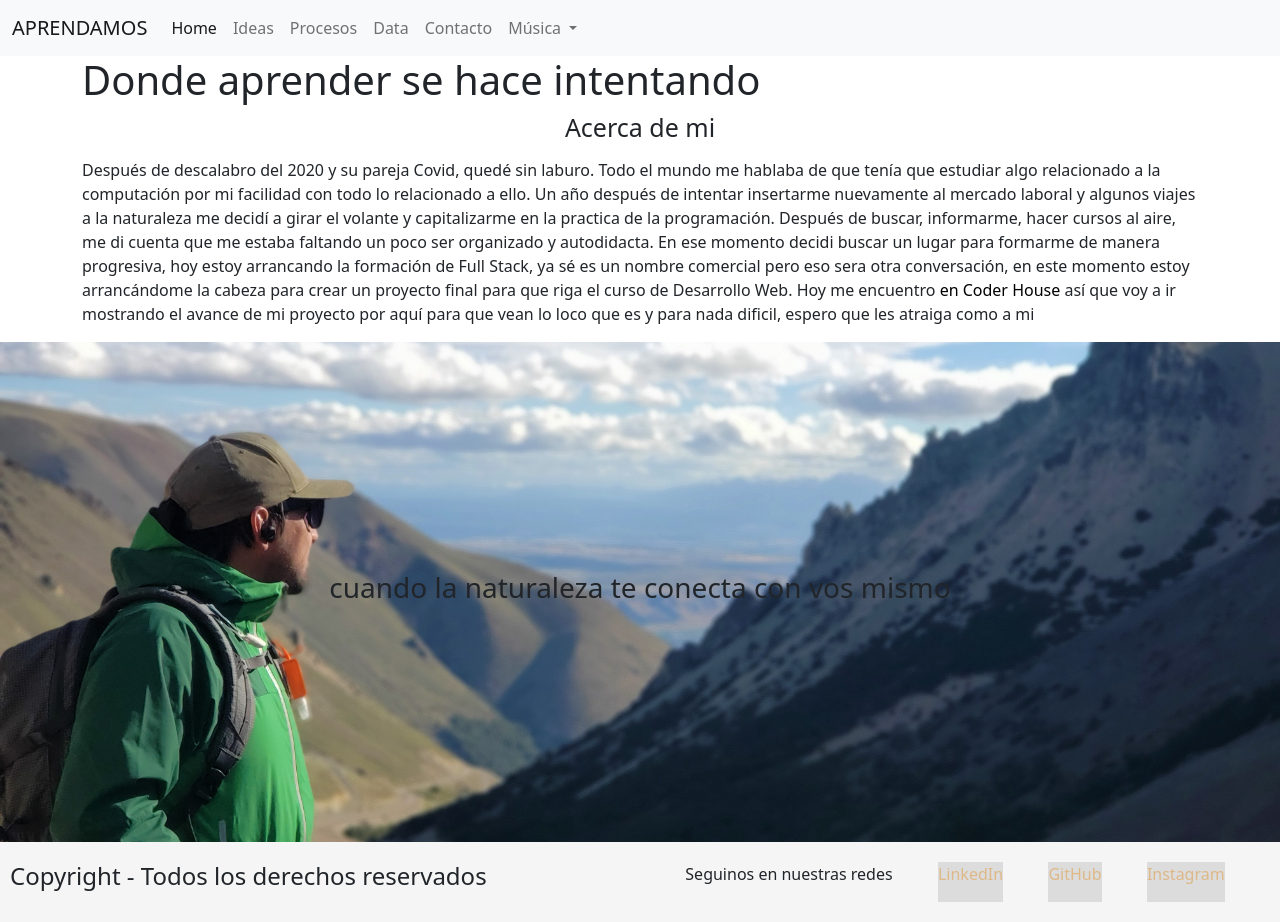
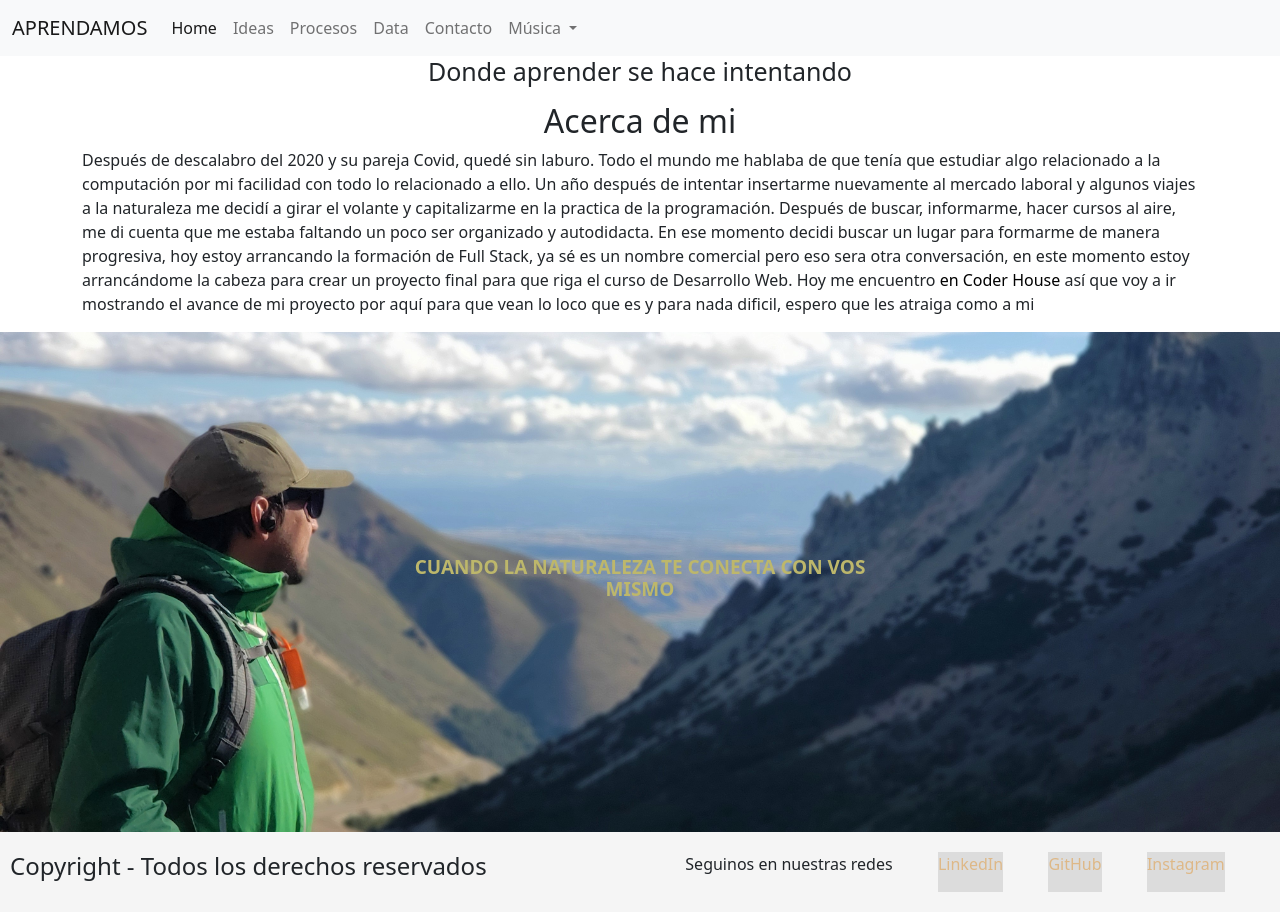
Before and after one commit to AngeloOta/ProyectoFinal, a plain HTML site: page index.html in a window 1280 px wide. Drawn offline with nearby package versions, Linux system fonts and the light colour scheme.

Commit message:
Aplicando prácticas SEO en Css
Modifico los hx linkeadas a la modificación de Index en  Style.css

```diff
--- a/css/style.css
+++ b/css/style.css
@@ -135,7 +135,7 @@ li {
     align-items: center;
 }
 
-.imgIndex h2 {
+.imgIndex h3 {
     font-size: 19px;
     text-transform: uppercase;
     font-weight: 750;
@@ -155,8 +155,8 @@ li {
 /*clase etiqueta de contenido reutilizable para varias section de nuestro sitio*/
 
 
-.historia h2,
-h3 {
+.historia h1,
+h2 {
     font-size: 25px;
     margin-bottom: 16px;
     text-align: center;
```
